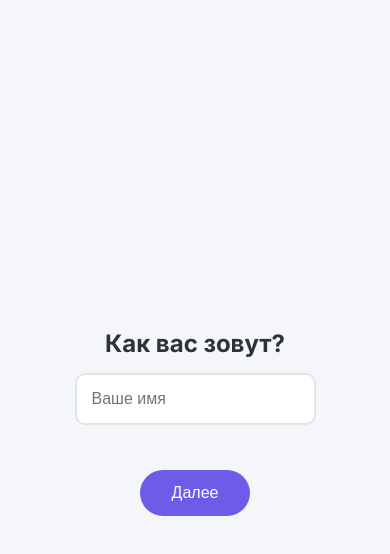
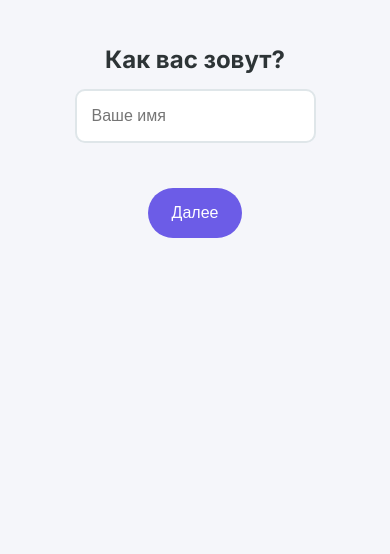
Before and after one commit to VictoriaRogovaa/demo_3, a plain HTML site: page index.html in a window 390 px wide. Both pictures are taken after a click on the button "Начать знакомства". Drawn offline with Linux system fonts and the light colour scheme.

Commit message:
Update style.css

```diff
--- a/style.css
+++ b/style.css
@@ -228,3 +228,34 @@ h1 {
   50% { transform: scale(1.05); }
   100% { transform: scale(1); }
 }
+
+/* Мобильные стили */
+@media (max-width: 768px) {
+  .input-field {
+    font-size: 16px !important; /* Фикс для iOS */
+    padding: 16px 15px !important;
+  }
+
+  .btn {
+    padding: 16px 24px !important;
+  }
+
+  body {
+    padding: 15px !important;
+    align-items: flex-start !important;
+  }
+
+  .screen {
+    padding-top: 30px !important;
+  }
+}
+
+/* Анимация появления клавиатуры */
+@keyframes slideUp {
+  from { transform: translateY(0); }
+  to { transform: translateY(-20vh); }
+}
+
+.keyboard-open {
+  animation: slideUp 0.3s forwards;
+}
```
